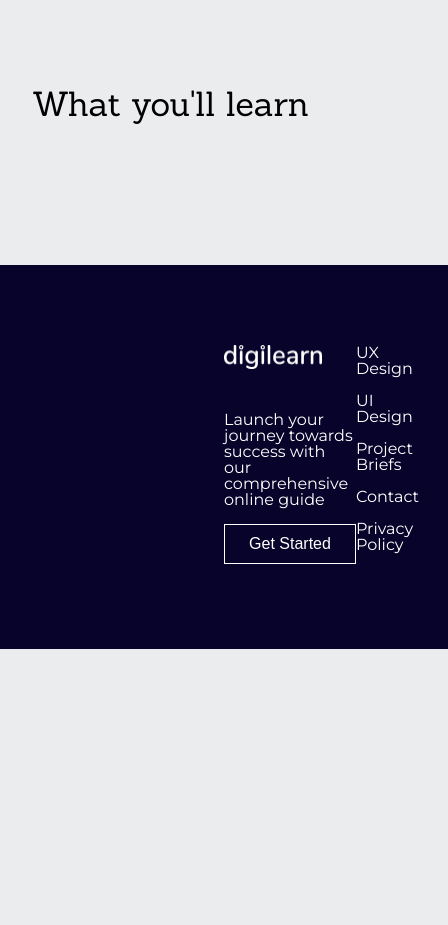
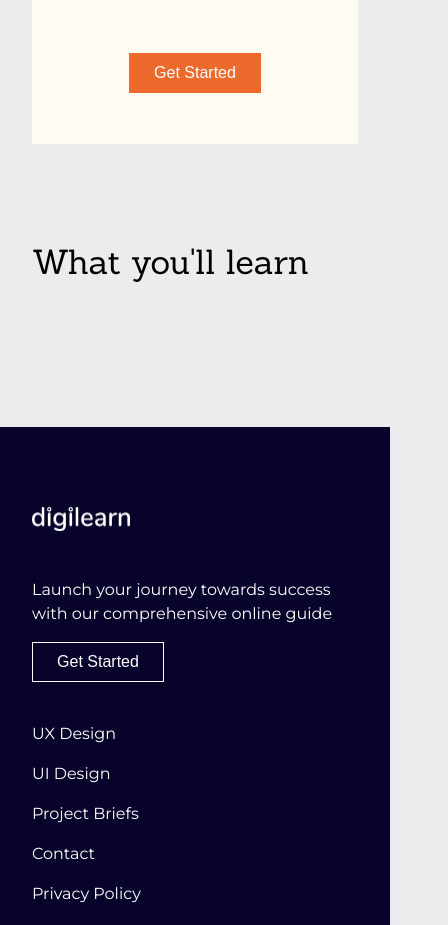
Before and after one commit to moeedafzal/DigiLearn, a website with bundled scripts: page public/index.html in a window 390 px wide. Shown: the part 1656-2581 px from the top of the page, 448 px wide, since content can reach past the window. Before the commit the page ends 2305 px from the top, so only its background shows below. Built offline with nearby package versions, Linux system fonts and the light colour scheme.

Commit message:
minor updates

```diff
--- a/public/css/index.css
+++ b/public/css/index.css
@@ -23,7 +23,6 @@
 main > section:nth-child(1) > p {
   font-family: "Montserrat", Verdana, Geneva, sans-serif;
   font-size: 18px;
-  line-height: normal;
   font-style: normal;
   font-weight: 500;
 }
@@ -36,6 +35,7 @@
   background: #fffcf4;
   margin: 6em 0;
   padding: 80px 136px 48px 136px;
+  text-align: center;
 }
 
 main > section:nth-child(2) > h1 {
@@ -44,10 +44,6 @@
   font-size: 34px;
   font-weight: 400;
   margin-bottom: 48px;
-}
-
-main > section:nth-child(2) > div > div {
-  text-align: center;
 }
 
 main > section:nth-child(2) > div > div > p {
--- a/public/css/style.css
+++ b/public/css/style.css
@@ -137,6 +137,11 @@
   display: flex;
   flex-direction: column;
   background: #ebecee;
+  line-height: 24px;
+}
+
+h1, h2, h3 {
+  line-height: normal;
 }
 
 /* --------------------
@@ -157,7 +162,6 @@
   justify-content: space-between;
   align-items: center;
   height: 80px;
-  /* font-family: "Nunito", "Rubik", "Poppins", "Raleway", sans-serif; */
 }
 
 nav > div > span {
@@ -214,6 +218,7 @@
   background: #ec6a2c;
   border: none;
   font-size: 16px;
+  cursor: pointer;
 }
 
 button:hover {
@@ -244,10 +249,6 @@
   max-width: 320px;
   margin-top: 40px;
   margin-bottom: 16px;
-}
-
-footer div {
-  cursor: pointer;
 }
 
 footer span {
@@ -459,6 +460,10 @@
     padding: 6em;
   }
 
+  footer {
+    padding: 5em 6em;
+  }
+
   /* for tablet screens we show the hamburger */
   @media screen and (max-width: 768px) {
     nav > div {
@@ -482,6 +487,12 @@
       #contact-popup > div {
         width: 288px;
       }
+
+      footer {
+        padding: 5em 2em;
+        flex-direction: column;
+        gap: 40px;
+      }
     }
   }
 }
```
